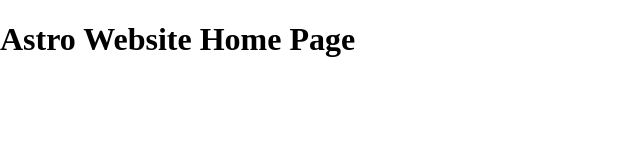
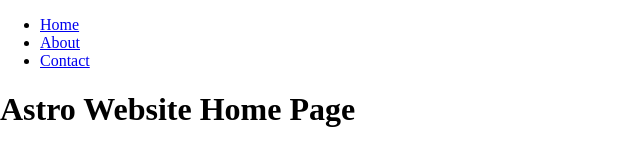
Before and after one commit to GlitchDesignLab/proyeccion-consultores, an Astro site: page / in a window 1280 px wide. Shown: the whole page, without its empty margins (0-640 px from the left). Built offline with nearby package versions, Linux system fonts and the light colour scheme; Astro itself is replaced by a stand-in of ours.

Commit message:
navigation test

```diff
--- /dev/null
+++ b/src/components/Navbar.astro
@@ -0,0 +1,11 @@
+---
+---
+<header>
+    <nav>
+        <ul>
+            <li><a href="/">Home</a></li>
+            <li><a href="/about">About</a></li>
+            <li><a href="/contact">Contact</a></li>
+        </ul>
+    </nav>
+</header>
--- a/src/layouts/Layout.astro
+++ b/src/layouts/Layout.astro
@@ -1,3 +1,7 @@
+---
+import Navbar from "../components/Navbar.astro";
+---
+
 <!doctype html>
 <html lang="en">
 	<head>
@@ -8,6 +12,7 @@
 		<title>Astro Basics</title>
 	</head>
 	<body>
+		<Navbar />
 		<slot />
 	</body>
 </html>
```
Also changed, not shown: src/pages/contact.astro (added, +8 -0 lines).
